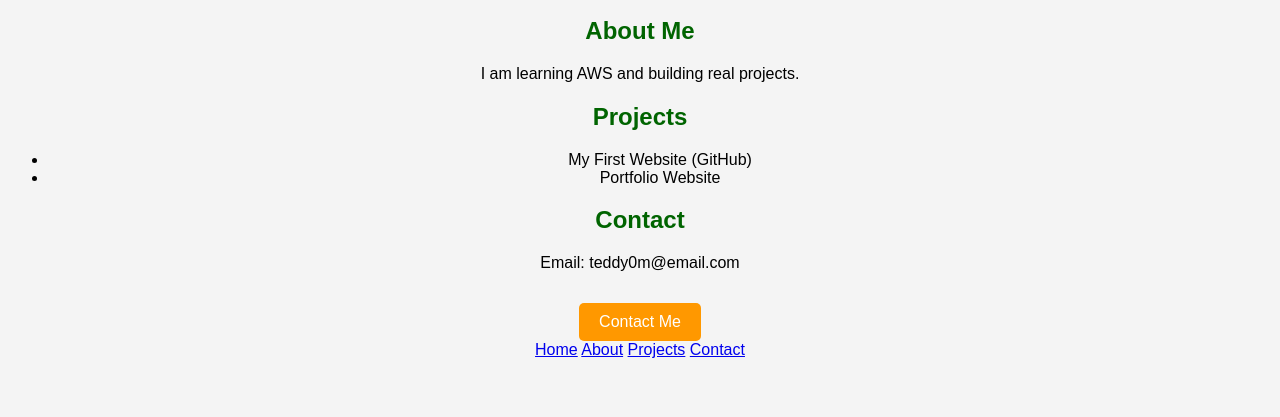
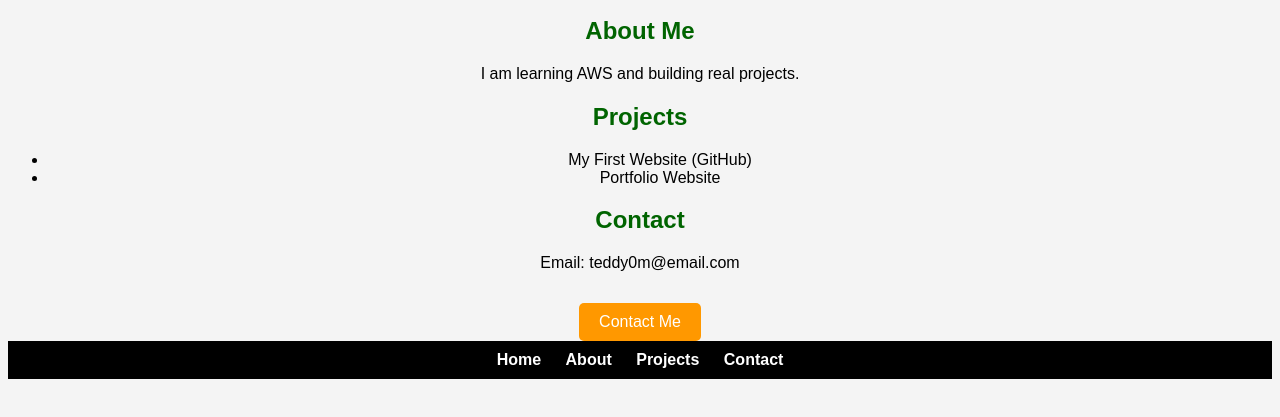
Before and after one commit to Rocky606143/portfolio-website, a plain HTML site: page index.html in a window 1280 px wide. Shown: the part 101-518 px from the top of the page. Drawn offline with Linux system fonts and the light colour scheme.

Commit message:
Add navigation styles to style.css

```diff
--- a/style.css
+++ b/style.css
@@ -51,3 +51,19 @@ h2:hover {
   color: #ff9800;
   transition: 0.3s;
 }
+nav {
+  background: black;
+  padding: 10px;
+  text-align: center;
+}
+
+nav a {
+  color: white;
+  margin: 10px;
+  text-decoration: none;
+  font-weight: bold;
+}
+
+nav a:hover {
+  color: #ff9800;
+}
```
